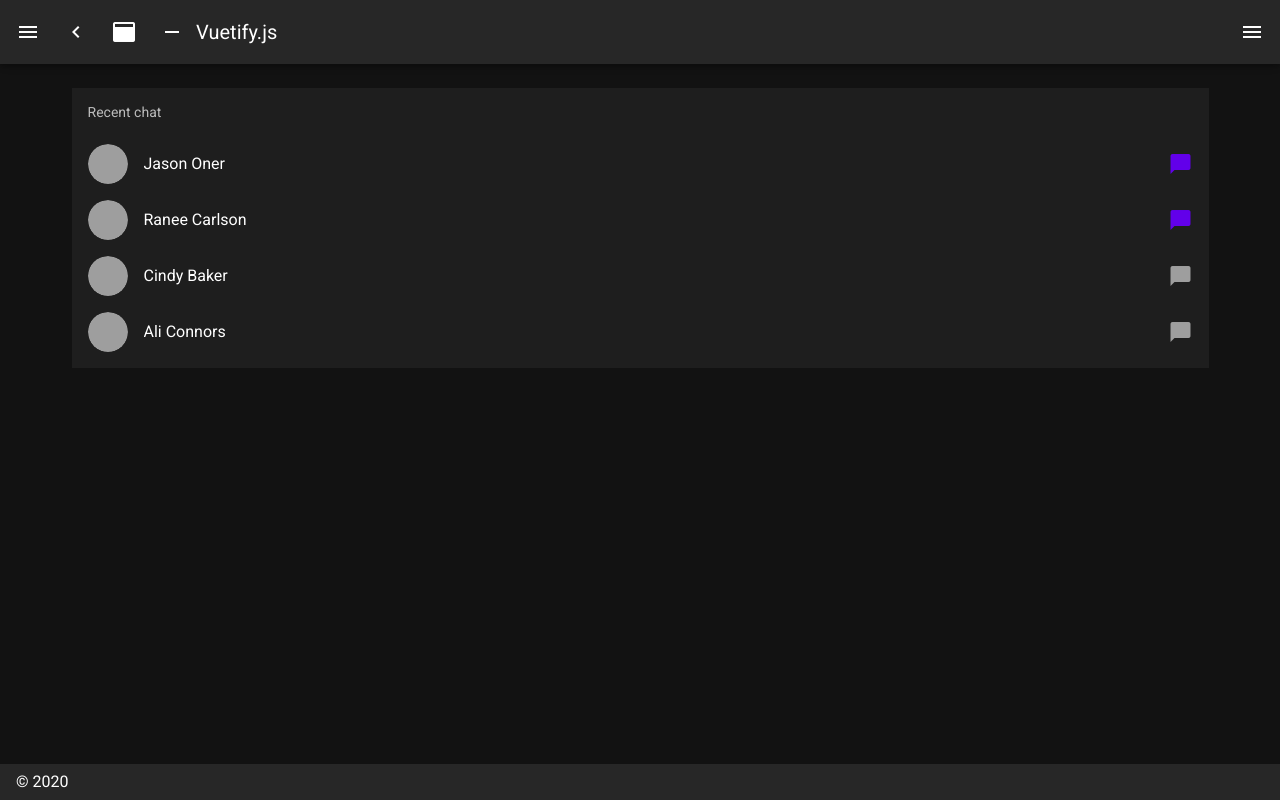
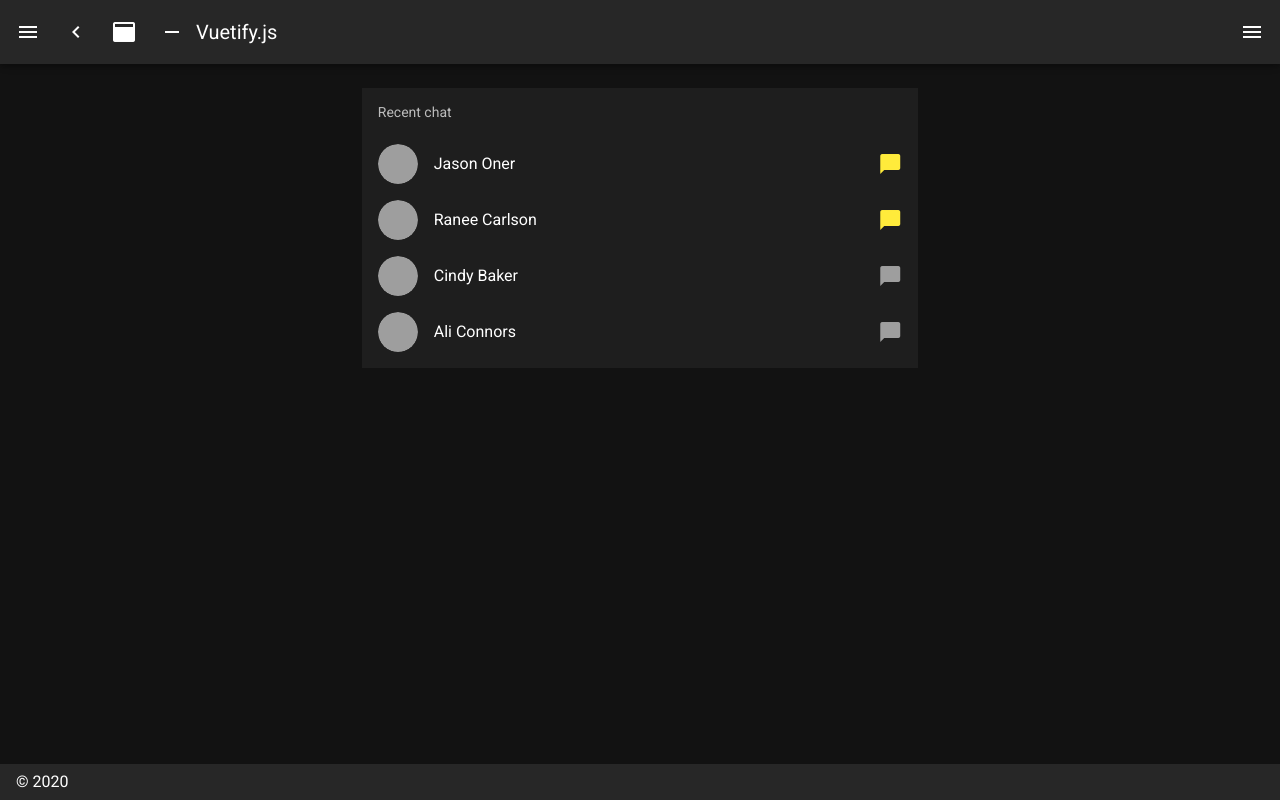
Before and after one commit to begueradj/nuxt-vuetify-demos, a Nuxt app: page /draggable in a window 1280 px wide. Built offline with nearby package versions, Linux system fonts and the light colour scheme; grey boxes are pictures that could not be loaded.

Commit message:
Center draggable content

```diff
--- a/components/draggable/DragDrop.vue
+++ b/components/draggable/DragDrop.vue
@@ -1,7 +1,7 @@
 <template>
-  <v-container>
-    <v-row>
-      <v-col>
+  <v-container fill-height>
+    <v-row justify="center" align="center">
+      <v-col cols="12" sm="6">
         <v-list subheader>
           <v-subheader>Recent chat</v-subheader>
           <draggable v-model="items">
@@ -18,7 +18,7 @@
               </v-list-item-content>
 
               <v-list-item-icon>
-                <v-icon :color="item.active ? 'deep-purple accent-4' : 'grey'">
+                <v-icon :color="item.active ? 'yellow' : 'grey'">
                   chat_bubble
                 </v-icon>
               </v-list-item-icon>
```
